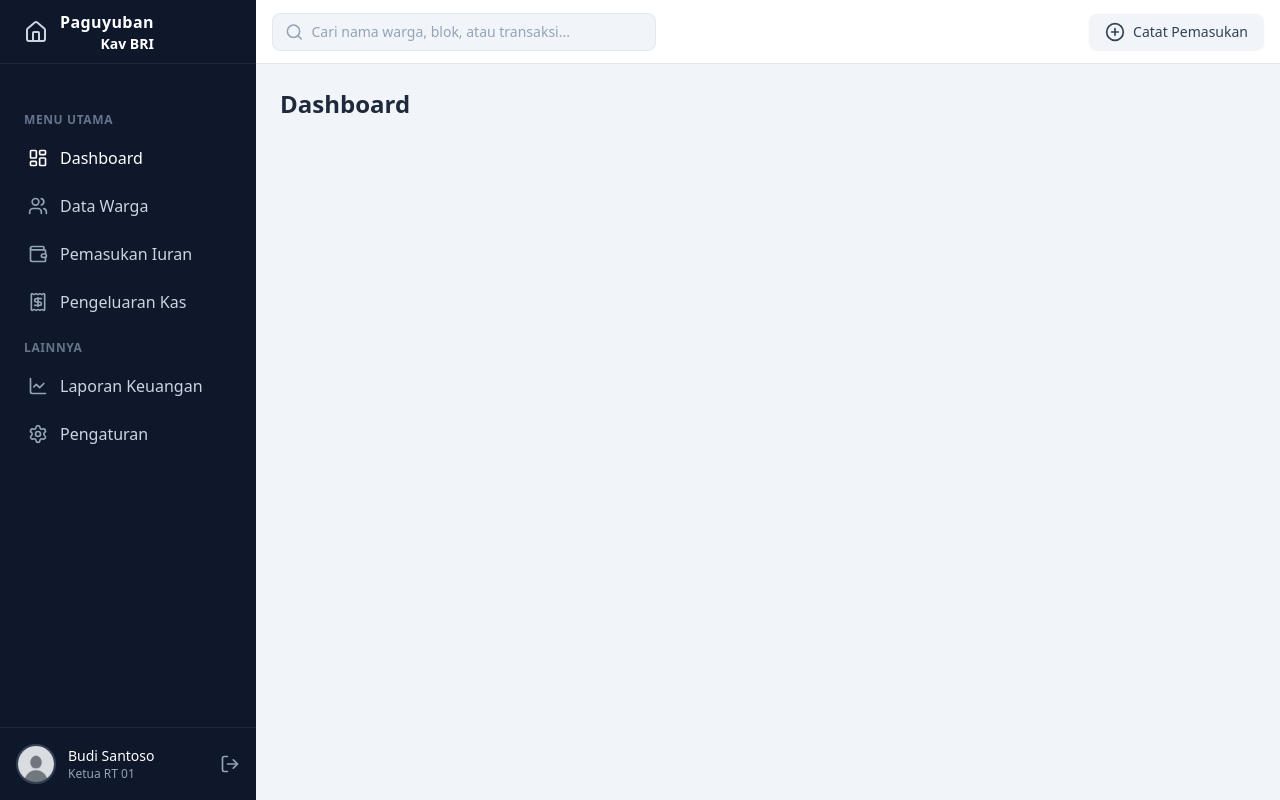
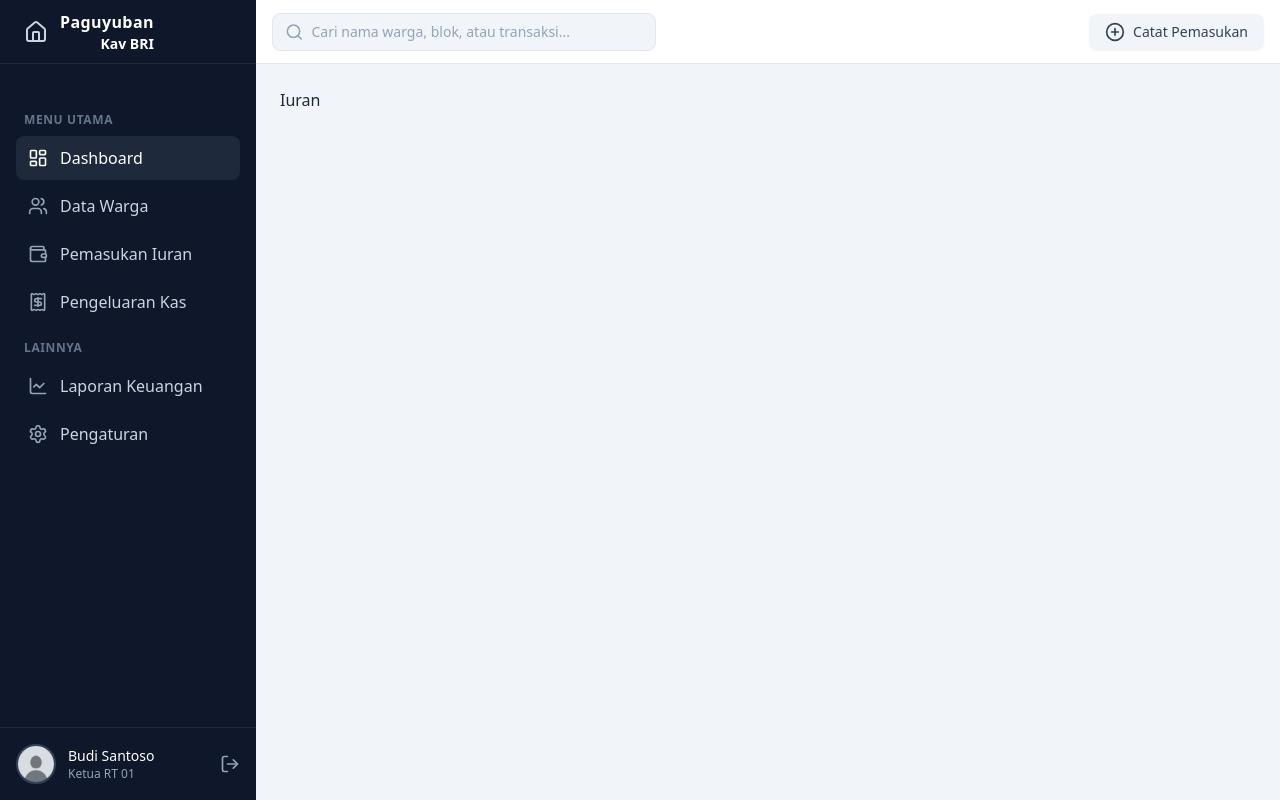
Before and after one commit to AkbarZul/Dashboard-Paguyuban, a React (Vite) app: page /iuran in a window 1280 px wide. Built offline with nearby package versions, Linux system fonts and the light colour scheme.

Commit message:
add routing and pages

```diff
--- a/src/App.tsx
+++ b/src/App.tsx
@@ -1,10 +1,11 @@
-import { DashboardLayout } from "@/components/Layout";
+import { SidebarProvider } from "@/contexts/SidebarContext/SidebarProvider";
+import Routing from "./routing";
 
 function App() {
   return (
-    <div className="bg-slate-50 text-slate-800 font-sans h-screen overflow-hidden w-full">
-      <DashboardLayout />
-    </div>
+    <SidebarProvider>
+      <Routing />
+    </SidebarProvider>
   );
 }
 
--- a/src/components/Layout/DashboardLayout.tsx
+++ b/src/components/Layout/DashboardLayout.tsx
@@ -1,11 +1,13 @@
 import { useSidebar } from "@/contexts/SidebarContext/useSidebar";
 import Header from "../Header";
 import Sidebar from "../Sidebar";
+import { Outlet } from "react-router";
 
 const DashboardLayout = () => {
   const { isMobileMenuOpen, setIsMobileMenuOpen, activeMenu, setActiveMenu } =
     useSidebar();
   return (
+    <div className="bg-slate-50 text-slate-800 font-sans h-screen overflow-hidden w-full">
       <div className="flex h-screen bg-slate-100">
         <Sidebar
           isMobileMenuOpen={isMobileMenuOpen}
@@ -18,8 +20,9 @@ const DashboardLayout = () => {
           <Header onOpenMenu={() => setIsMobileMenuOpen(true)} />
 
           <main className="flex-1 p-6 overflow-auto">
-          <h1 className="text-2xl font-bold">Dashboard</h1>
+            <Outlet />
           </main>
+        </div>
       </div>
     </div>
   );
--- a/src/components/Sidebar/Sidebar.tsx
+++ b/src/components/Sidebar/Sidebar.tsx
@@ -4,6 +4,7 @@ import { allMenus } from "@/constans/sidebar";
 import { DefaultUser } from "@/assets/png";
 import { SidebarProps } from "./types";
 import Button from "@/components/Button";
+import { useNavigate } from "react-router";
 
 const Sidebar = ({
   isMobileMenuOpen,
@@ -11,6 +12,11 @@ const Sidebar = ({
   activeMenu,
   setActiveMenu,
 }: SidebarProps) => {
+  const navigate = useNavigate();
+  const handleClick = (key: string, path: string) => {
+    setActiveMenu(key);
+    navigate(path);
+  };
   return (
     <>
       {isMobileMenuOpen && (
@@ -60,10 +66,10 @@ const Sidebar = ({
                     return (
                       <Button
                         key={item.key}
-                        onClick={() => setActiveMenu(item.key)}
+                        onClick={() => handleClick(item.key, item.path)}
                         className={`w-full flex items-center gap-3 px-3 py-2.5 rounded-lg transition-colors group ${
                           isActive
-                            ? "bg-brand-600 text-white"
+                            ? "bg-slate-800 text-white"
                             : "hover:bg-slate-800 hover:text-white"
                         }`}
                       >
--- /dev/null
+++ b/src/constans/routePaths.ts
@@ -0,0 +1,2 @@
+export const DASHBOARD = '/dashboard'
+export const IURAN = '/iuran'
--- a/src/constans/sidebar.tsx
+++ b/src/constans/sidebar.tsx
@@ -6,9 +6,11 @@ import {
   Users,
   Wallet,
 } from "lucide-react";
+import * as PATH from "./routePaths";
 interface IMenuItemChildren {
   label: string;
   key: string;
+  path?: string;
   icon: React.ReactNode;
 }
 export interface IMenuItem {
@@ -23,6 +25,7 @@ export const allMenus: IMenuItem[] = [
         key: "dashboard",
         label: "Dashboard",
         icon: <LayoutDashboard className="w-5 h-5" />,
+        path: PATH.DASHBOARD,
       },
       {
         key: "data",
@@ -37,6 +40,7 @@ export const allMenus: IMenuItem[] = [
         icon: (
           <Wallet className="w-5 h-5 text-slate-400 group-hover:text-emerald-400 transition-colors" />
         ),
+        path: PATH.IURAN,
       },
       {
         key: "pengeluaran",
--- a/src/main.tsx
+++ b/src/main.tsx
@@ -2,12 +2,9 @@ import { StrictMode } from "react";
 import { createRoot } from "react-dom/client";
 import "./index.css";
 import App from "./App";
-import { SidebarProvider } from "@/contexts/SidebarContext/SidebarProvider";
 
 createRoot(document.getElementById("root")!).render(
   <StrictMode>
-    <SidebarProvider>
-      <App />
-    </SidebarProvider>
+    <App />
   </StrictMode>,
 );
--- /dev/null
+++ b/src/pages/Dashboard/Dashboard.tsx
@@ -0,0 +1,9 @@
+const Dashboard = () => {
+  return (
+    <div>
+      <p>DashBoard</p>
+    </div>
+  )
+}
+
+export default Dashboard
--- /dev/null
+++ b/src/pages/Dashboard/index.ts
@@ -0,0 +1 @@
+export { default } from "./Dashboard";
--- /dev/null
+++ b/src/pages/Iuran/Iuran.tsx
@@ -0,0 +1,11 @@
+
+
+const Iuran = () => {
+  return (
+    <div>
+      <p>Iuran</p>
+    </div>
+  )
+}
+
+export default Iuran
--- /dev/null
+++ b/src/pages/Iuran/index.ts
@@ -0,0 +1 @@
+export { default } from "./Iuran";
--- /dev/null
+++ b/src/routes/index.tsx
@@ -0,0 +1,14 @@
+import Dashboard from "@/pages/Dashboard";
+import Iuran from "@/pages/Iuran";
+import * as PATH from "@/constans/routePaths";
+
+export const routes = [
+  {
+    path: PATH.DASHBOARD,
+    element: <Dashboard />,
+  },
+  {
+    path: PATH.IURAN,
+    element: <Iuran />,
+  },
+];
--- /dev/null
+++ b/src/routing.tsx
@@ -0,0 +1,17 @@
+import { RouterProvider, createBrowserRouter } from "react-router";
+import { routes } from "./routes";
+import { DashboardLayout } from "@/components/Layout";
+const Routing = () => {
+  const router = createBrowserRouter([
+    {
+      element: <DashboardLayout />,
+      children: routes.map((route) => ({
+        path: route.path,
+        element: route.element,
+      })),
+    },
+  ]);
+  return <RouterProvider router={router} />;
+};
+
+export default Routing;
```
Lines whose indentation alone changed are shown as unchanged.
